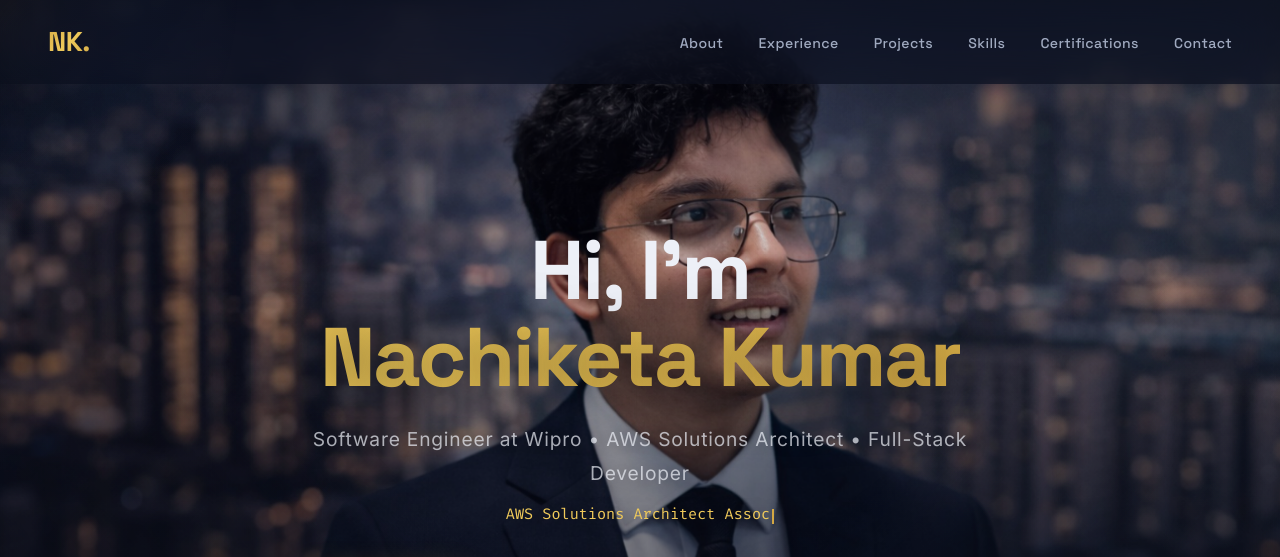
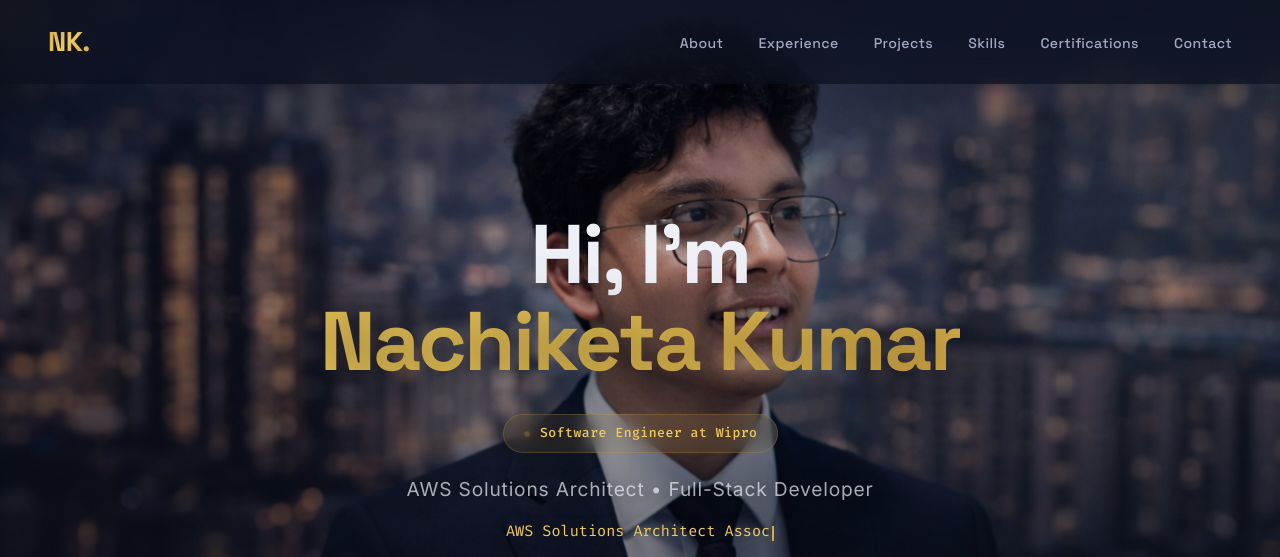
Before and after one commit to Nachiketa-03/Portfolio, a plain HTML site: page index.html in a window 1280 px wide. Shown: the top 557 px of the page. Drawn offline with Linux system fonts and the light colour scheme.

Commit message:
Move badge below name with Wipro status

```diff
--- a/index.html
+++ b/index.html
@@ -51,7 +51,8 @@
         <div class="hero-vignette"></div>
         <div class="hero-content">
             <h1>Hi, I'm<br><span class="name-gradient">Nachiketa Kumar</span></h1>
-            <p class="hero-subtitle">Software Engineer at Wipro &bull; AWS Solutions Architect &bull; Full-Stack Developer</p>
+            <div class="hero-badge"><span class="dot"></span> Software Engineer at Wipro</div>
+            <p class="hero-subtitle">AWS Solutions Architect &bull; Full-Stack Developer</p>
             <div class="hero-typed" id="typedText"></div>
             <div class="hero-buttons">
                 <a href="#contact" class="btn btn-primary"><i class="fas fa-paper-plane"></i> Get In Touch</a>
--- a/styles.css
+++ b/styles.css
@@ -207,10 +207,10 @@ body {
     padding: 0.45rem 1.2rem;
     background: rgba(212,168,67,0.10); border: 1px solid rgba(212,168,67,0.22);
     border-radius: 50px; font-size: 0.82rem; color: var(--primary-light);
-    margin-bottom: 2rem; font-weight: 500;
+    margin-bottom: 1.2rem; margin-top: 0.5rem; font-weight: 500;
     font-family: 'Fira Code', monospace;
     backdrop-filter: blur(10px); letter-spacing: 0.5px;
-    animation: heroFadeIn 1.2s var(--ease) 0.2s both;
+    animation: heroFadeIn 1.4s var(--ease-out-expo) 0.35s both;
 }
 .hero-badge .dot {
     width: 8px; height: 8px; background: var(--primary);
```
